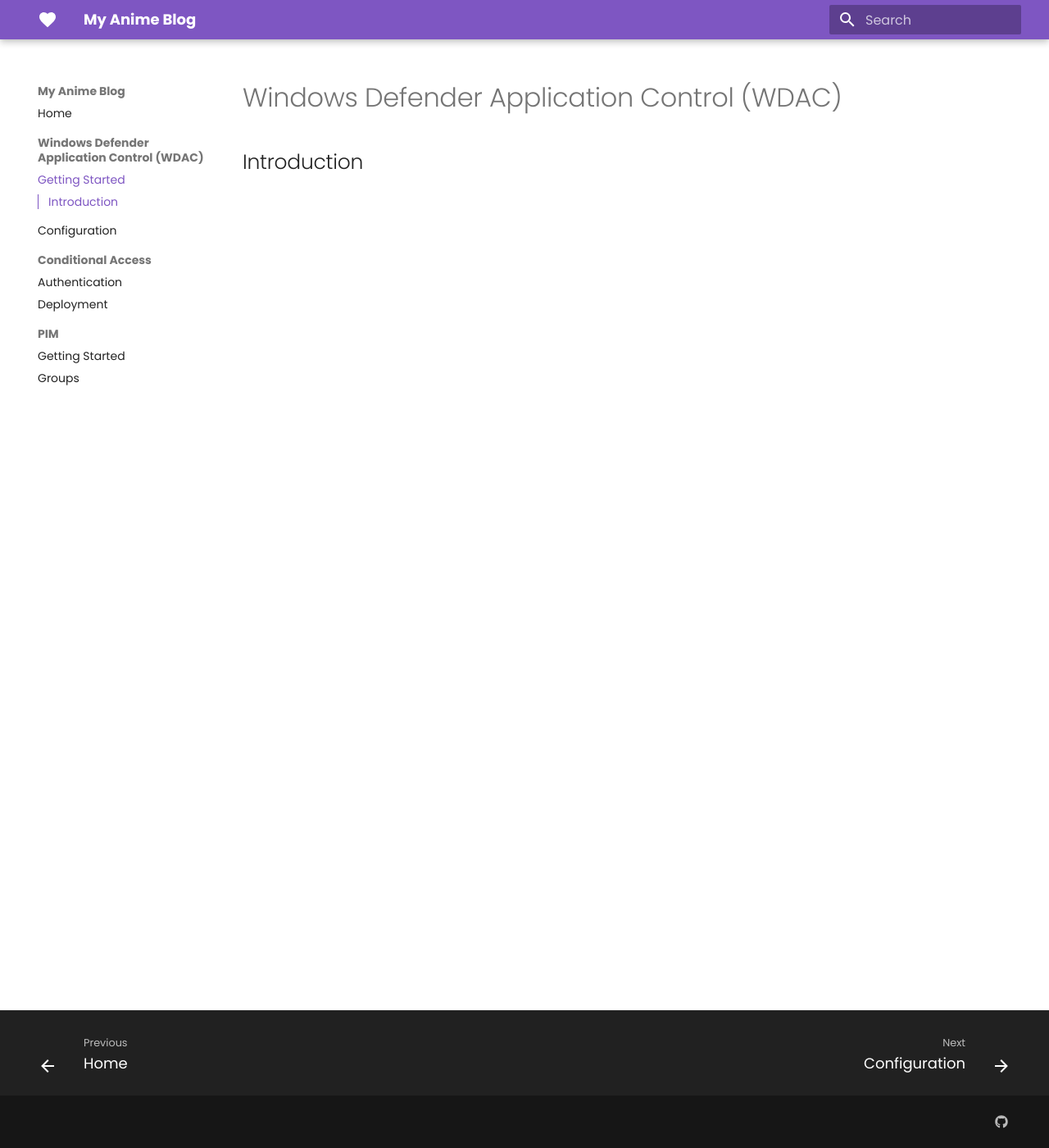
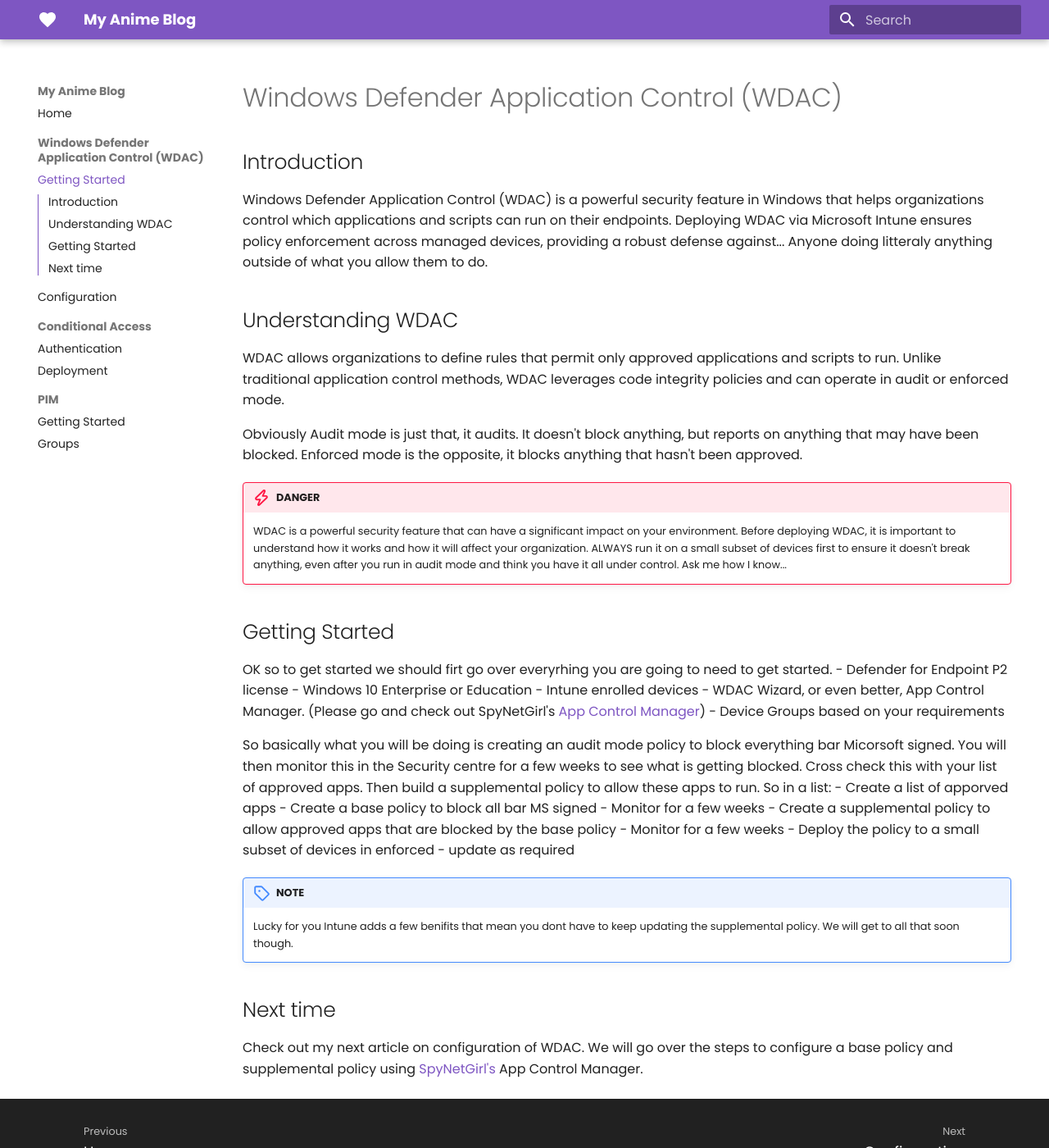
Before and after one commit to RovxBot/rovblog, an MkDocs documentation site: the page built from docs/WDAC/GettingStarted.md, in a window 1280 px wide and 1400 px high. Shown: the whole window at 82% size. Built offline with MkDocs 1.6.1 and Material for MkDocs 9.7.7, drawn with Linux system fonts in a browser that asks for light colours.

Commit message:
Started blogs: WDAC

```diff
--- a/docs/WDAC/GettingStarted.md
+++ b/docs/WDAC/GettingStarted.md
@@ -1,3 +1,36 @@
 # Windows Defender Application Control (WDAC)
 
 ## Introduction
+Windows Defender Application Control (WDAC) is a powerful security feature in Windows that helps organizations control which applications and scripts can run on their endpoints. Deploying WDAC via Microsoft Intune ensures policy enforcement across managed devices, providing a robust defense against... Anyone doing litteraly anything outside of what you allow them to do.
+
+## Understanding WDAC
+WDAC allows organizations to define rules that permit only approved applications and scripts to run. Unlike traditional application control methods, WDAC leverages code integrity policies and can operate in audit or enforced mode.
+
+Obviously Audit mode is just that, it audits. It doesn't block anything, but reports on anything that may have been blocked. Enforced mode is the opposite, it blocks anything that hasn't been approved.
+
+!!! danger "DANGER"
+    WDAC is a powerful security feature that can have a significant impact on your environment. Before deploying WDAC, it is important to understand how it works and how it will affect your organization. ALWAYS run it on a small subset of devices first to ensure it doesn't break anything, even after you run in audit mode and think you have it all under control. Ask me how I know...
+
+## Getting Started
+OK so to get started we should firt go over everyrhing you are going to need to get started.
+- Defender for Endpoint P2 license
+- Windows 10 Enterprise or Education
+- Intune enrolled devices
+- WDAC Wizard, or even better, App Control Manager. (Please go and check out SpyNetGirl's [App Control Manager](https://github.com/HotCakeX/Harden-Windows-Security))
+- Device Groups based on your requirements
+
+So basically what you will be doing is creating an audit mode policy to block everything bar Micorsoft signed. You will then monitor this in the Security centre for a few weeks to see what is getting blocked. Cross check this with your list of approved apps. Then build a supplemental policy to allow these apps to run.
+So in a list:
+- Create a list of apporved apps
+- Create a base policy to block all bar MS signed
+- Monitor for a few weeks
+- Create a supplemental policy to allow approved apps that are blocked by the base policy
+- Monitor for a few weeks
+- Deploy the policy to a small subset of devices in enforced
+- update as required
+
+!!! note "NOTE"
+    Lucky for you Intune adds a few benifits that mean you dont have to keep updating the supplemental policy. We will get to all that soon though.
+
+## Next time
+Check out my next article on configuration of WDAC. We will go over the steps to configure a base policy and supplemental policy using [SpyNetGirl's](https://github.com/HotCakeX/Harden-Windows-Security) App Control Manager.
```
Also changed, not shown: docs/WDAC/configuration.md (+15 -8 lines), docs/Conditional Acess/Authentication.md (added), docs/Conditional Acess/Deployment.md (added), docs/PIM/GettingStarted.md (added), docs/PIM/Groups.md (added).
